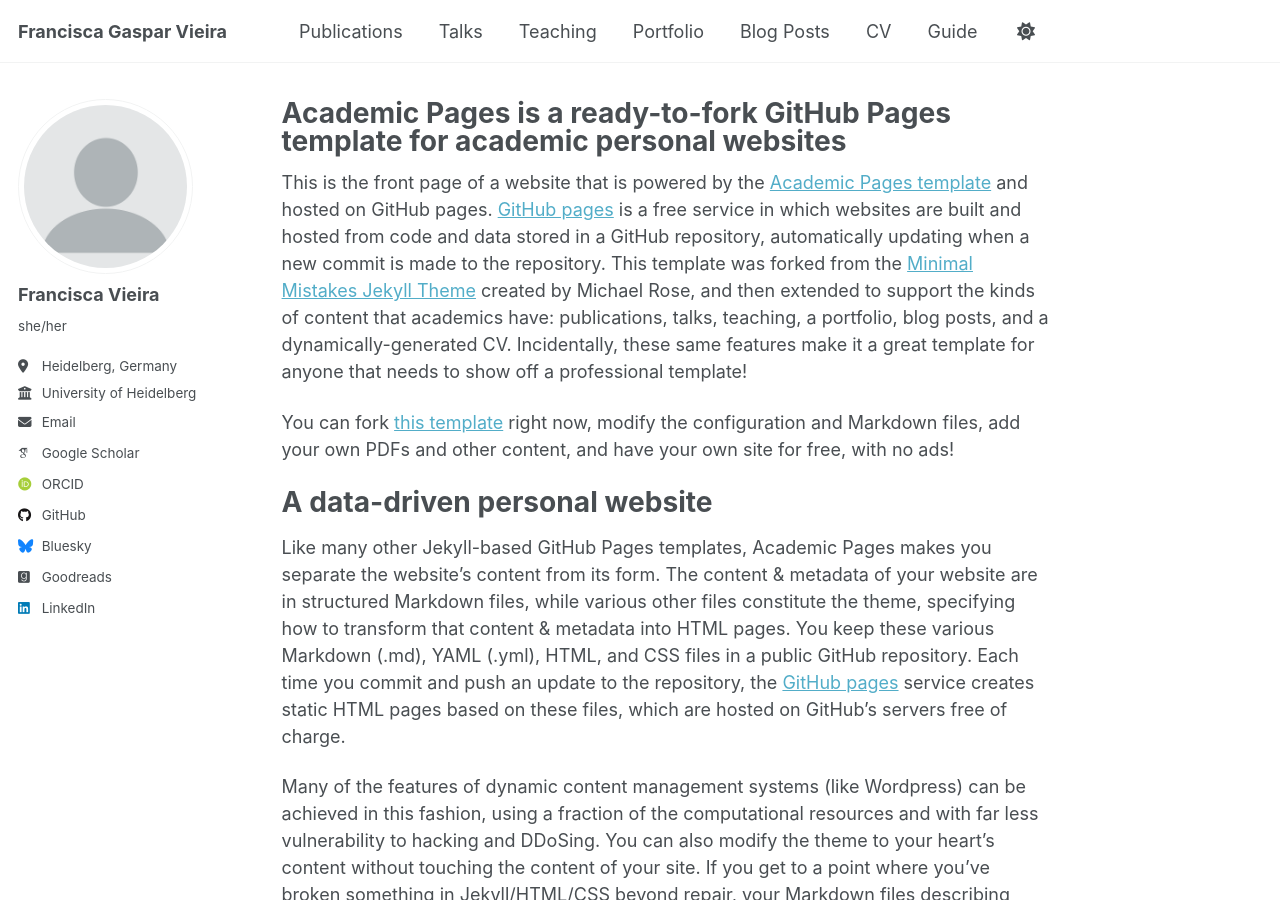
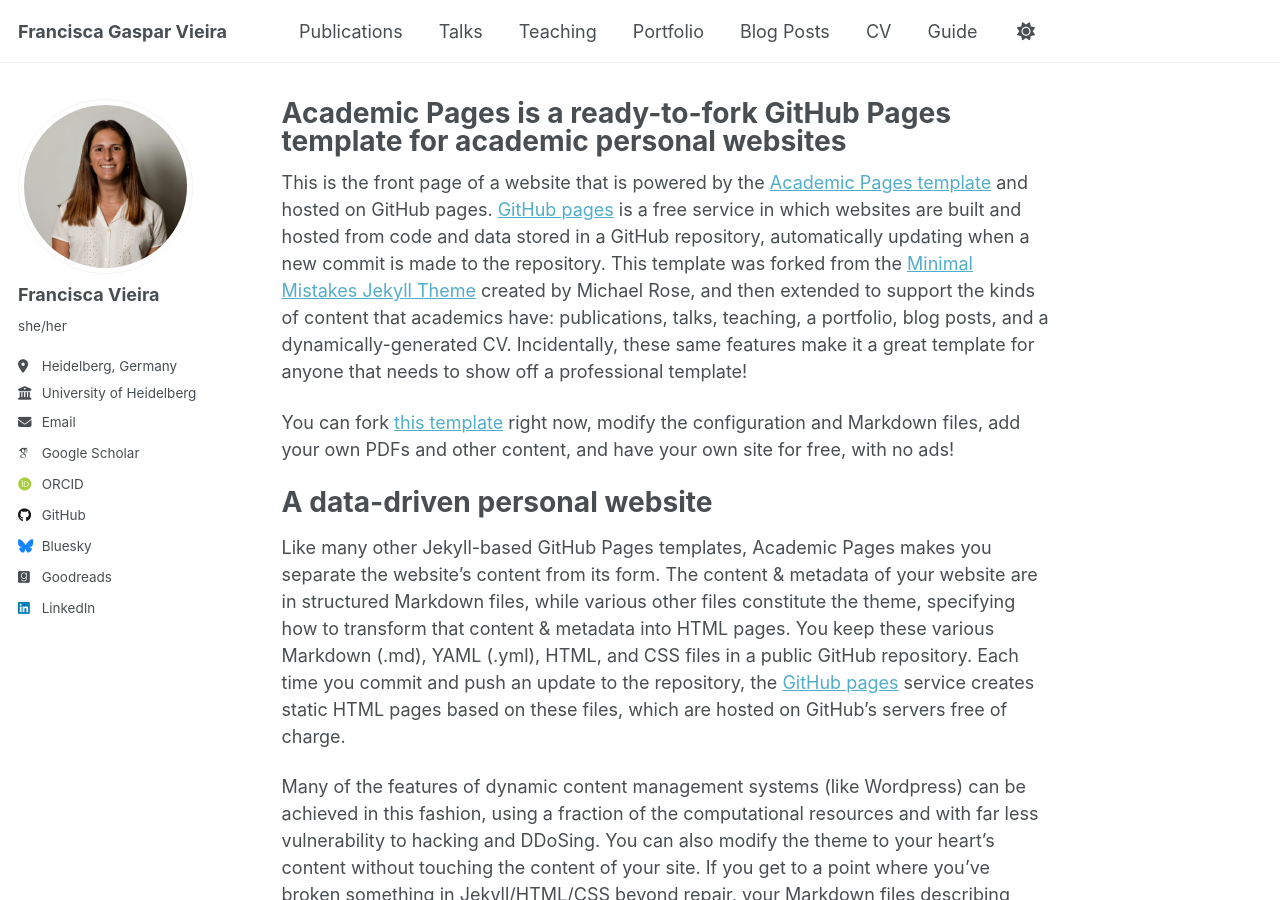
Before and after one commit to franciscagvieira/franciscagvieira.github.io, a Jekyll site: the page built from _pages/about.md, in a window 1280 px wide and 900 px high. Built offline with Jekyll 4.4.1, drawn with Linux system fonts in a browser that asks for light colours; some web fonts are replaced; a script that is not in the unit is left out.

Commit message:
Update _config.yml

```diff
--- a/_config.yml
+++ b/_config.yml
@@ -22,7 +22,7 @@ repository               : "franciscagvieira/franciscagvieira.github.io"
 #               Additional customization can be done by editing /_includes/author-profile.html
 author:
   # Biographic information
-  avatar           : "profile.png"
+  avatar           : "francisca_vieira.jpeg"
   name             : "Francisca Vieira"
   pronouns         : "she/her"
   bio              : ""
```
